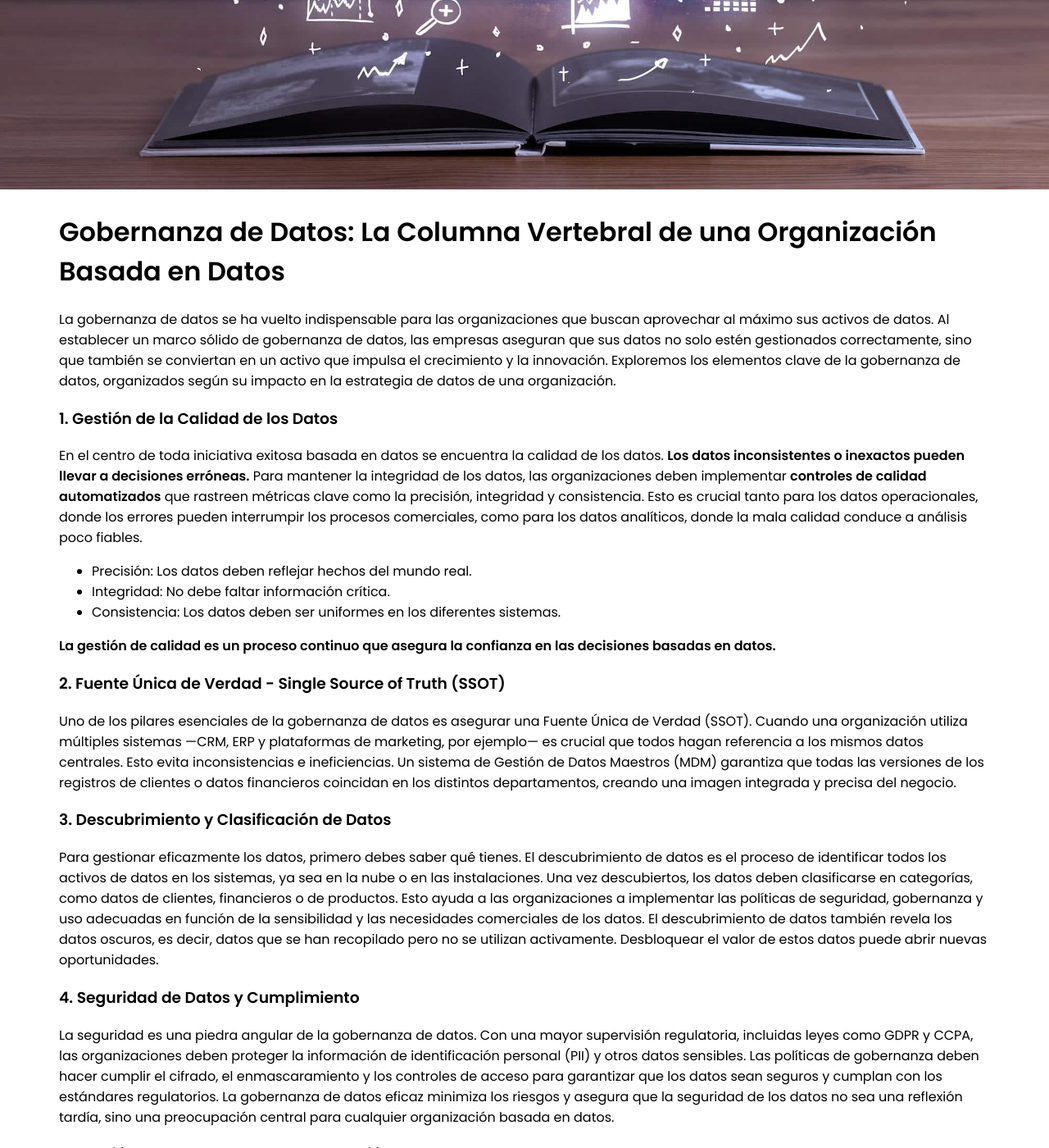
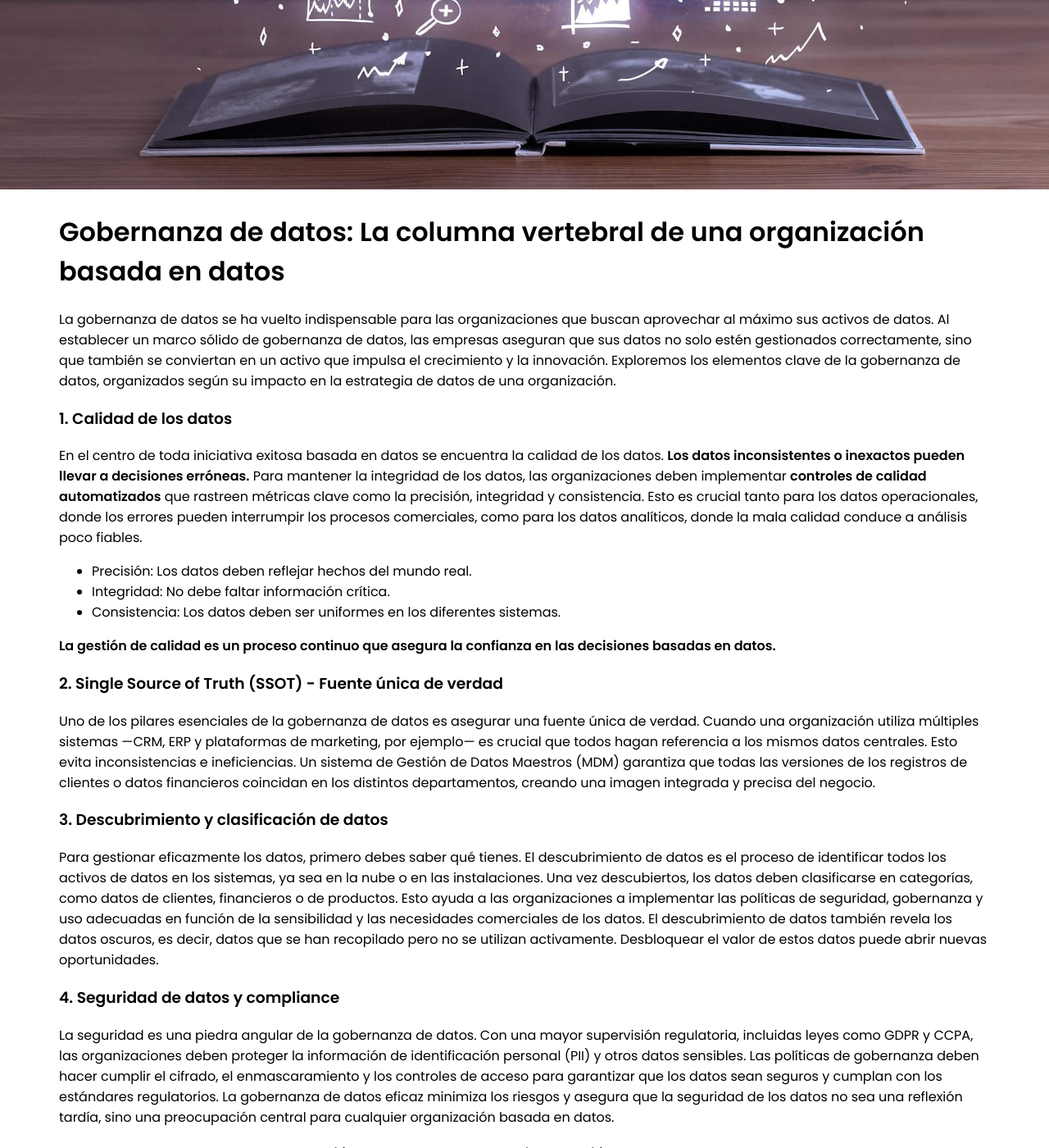
Before and after one commit to squadralabs/squadralabs.github.io, a Jekyll site: the page built from _posts/2024-10-24-data-governance.md, in a window 1280 px wide and 1400 px high, scrolled down 566 px. Shown: the whole window at 82% size. Built offline with Jekyll 4.4.1, drawn with Linux system fonts in a browser that asks for light colours; some of the changed text lies outside the part shown.

Commit message:
Update 2024-10-24-data-governance.md

```diff
--- a/_posts/2024-10-24-data-governance.md
+++ b/_posts/2024-10-24-data-governance.md
@@ -5,11 +5,11 @@ image: "/assets/img/blog/data_governance_framework.png"
 ---
 <img src="{{ 'assets/img/blog/data_governance.jpeg' | absolute_url }}" alt="Data Governance" class="full-width-image">
 
-# Gobernanza de Datos: La Columna Vertebral de una Organización Basada en Datos
+# Gobernanza de datos: La columna vertebral de una organización basada en datos
 
 La gobernanza de datos se ha vuelto indispensable para las organizaciones que buscan aprovechar al máximo sus activos de datos. Al establecer un marco sólido de gobernanza de datos, las empresas aseguran que sus datos no solo estén gestionados correctamente, sino que también se conviertan en un activo que impulsa el crecimiento y la innovación. Exploremos los elementos clave de la gobernanza de datos, organizados según su impacto en la estrategia de datos de una organización.
 
-### 1. Gestión de la Calidad de los Datos
+### 1. Calidad de los datos
 
 En el centro de toda iniciativa exitosa basada en datos se encuentra la calidad de los datos. **Los datos inconsistentes o inexactos pueden llevar a decisiones erróneas.** Para mantener la integridad de los datos, las organizaciones deben implementar **controles de calidad automatizados** que rastreen métricas clave como la precisión, integridad y consistencia. Esto es crucial tanto para los datos operacionales, donde los errores pueden interrumpir los procesos comerciales, como para los datos analíticos, donde la mala calidad conduce a análisis poco fiables.
 
@@ -19,25 +19,25 @@ En el centro de toda iniciativa exitosa basada en datos se encuentra la calidad
 
 **La gestión de calidad es un proceso continuo que asegura la confianza en las decisiones basadas en datos.**
 
-### 2. Fuente Única de Verdad - Single Source of Truth (SSOT)
-Uno de los pilares esenciales de la gobernanza de datos es asegurar una Fuente Única de Verdad (SSOT). Cuando una organización utiliza múltiples sistemas —CRM, ERP y plataformas de marketing, por ejemplo— es crucial que todos hagan referencia a los mismos datos centrales. Esto evita inconsistencias e ineficiencias. Un sistema de Gestión de Datos Maestros (MDM) garantiza que todas las versiones de los registros de clientes o datos financieros coincidan en los distintos departamentos, creando una imagen integrada y precisa del negocio.
+### 2. Single Source of Truth (SSOT) - Fuente única de verdad
+Uno de los pilares esenciales de la gobernanza de datos es asegurar una fuente única de verdad. Cuando una organización utiliza múltiples sistemas —CRM, ERP y plataformas de marketing, por ejemplo— es crucial que todos hagan referencia a los mismos datos centrales. Esto evita inconsistencias e ineficiencias. Un sistema de Gestión de Datos Maestros (MDM) garantiza que todas las versiones de los registros de clientes o datos financieros coincidan en los distintos departamentos, creando una imagen integrada y precisa del negocio.
 
-### 3. Descubrimiento y Clasificación de Datos
+### 3. Descubrimiento y clasificación de datos
 Para gestionar eficazmente los datos, primero debes saber qué tienes. El descubrimiento de datos es el proceso de identificar todos los activos de datos en los sistemas, ya sea en la nube o en las instalaciones. Una vez descubiertos, los datos deben clasificarse en categorías, como datos de clientes, financieros o de productos. Esto ayuda a las organizaciones a implementar las políticas de seguridad, gobernanza y uso adecuadas en función de la sensibilidad y las necesidades comerciales de los datos.
 El descubrimiento de datos también revela los datos oscuros, es decir, datos que se han recopilado pero no se utilizan activamente. Desbloquear el valor de estos datos puede abrir nuevas oportunidades.
 
-### 4. Seguridad de Datos y Cumplimiento
+### 4. Seguridad de datos y compliance
 La seguridad es una piedra angular de la gobernanza de datos. Con una mayor supervisión regulatoria, incluidas leyes como GDPR y CCPA, las organizaciones deben proteger la información de identificación personal (PII) y otros datos sensibles. Las políticas de gobernanza deben hacer cumplir el cifrado, el enmascaramiento y los controles de acceso para garantizar que los datos sean seguros y cumplan con los estándares regulatorios.
 La gobernanza de datos eficaz minimiza los riesgos y asegura que la seguridad de los datos no sea una reflexión tardía, sino una preocupación central para cualquier organización basada en datos.
 
-### 5. Gestión de Datos Maestros e Integración
+### 5. Master Data Management - Gestión de datos maestros e integración
 La Gestión de Datos Maestros (MDM) garantiza que las entidades de datos clave como clientes, proveedores y productos sean consistentes en todas las plataformas. Al integrar los sistemas a través de un Bus de Servicio Empresarial (ESB) o una arquitectura similar, las empresas pueden sincronizar las actualizaciones en tiempo real en todas las plataformas. Esto reduce errores y garantiza que cada parte de la organización tenga acceso a la misma información actualizada.
 
 ### 6. Integración con Inteligencia Artificial y Machine Learning
 A medida que la inteligencia artificial (IA) y el aprendizaje automático (ML) ganan protagonismo, la gobernanza de datos asegura que estas tecnologías se alimenten de datos de alta calidad y bien gestionados. Los datos de mala calidad conducirán a predicciones de IA poco fiables, lo que hace que la gobernanza sea esencial para garantizar que los modelos de IA se entrenen con datos limpios y consistentes.
 En el contexto de la IA, el linaje de datos se vuelve crítico. Saber de dónde provienen los datos, cómo se transformaron y cómo se están utilizando ayuda a rastrear la fiabilidad de los modelos de IA y asegura que sigan alineados con los objetivos comerciales.
 
-### 7. Fomentar una Cultura Basada en Datos
+### 7. Fomentar una cultura basada en datos
 Un desafío clave para la gobernanza de datos es fomentar una cultura basada en datos. Esto implica obtener el compromiso de los líderes y asegurarse de que todos los empleados, desde la alta dirección hasta los equipos operativos, comprendan el valor de los datos. Promover programas de alfabetización de datos y definir claramente los roles de stewards de datos ayuda a crear responsabilidad y transparencia en el uso de los datos en toda la organización.
 Al incorporar una mentalidad basada en datos en la cultura de la organización, las empresas aseguran que las decisiones se tomen basándose en información precisa y procesable.
 
```
